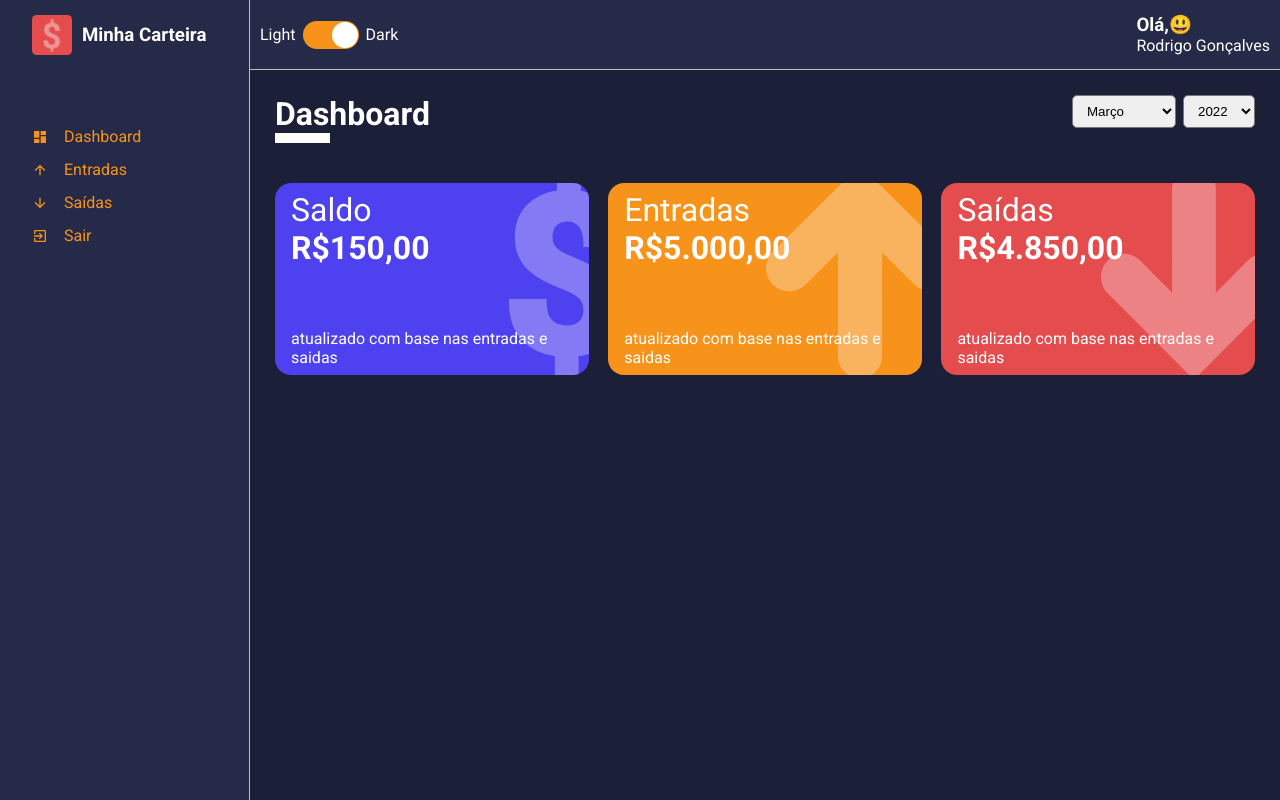
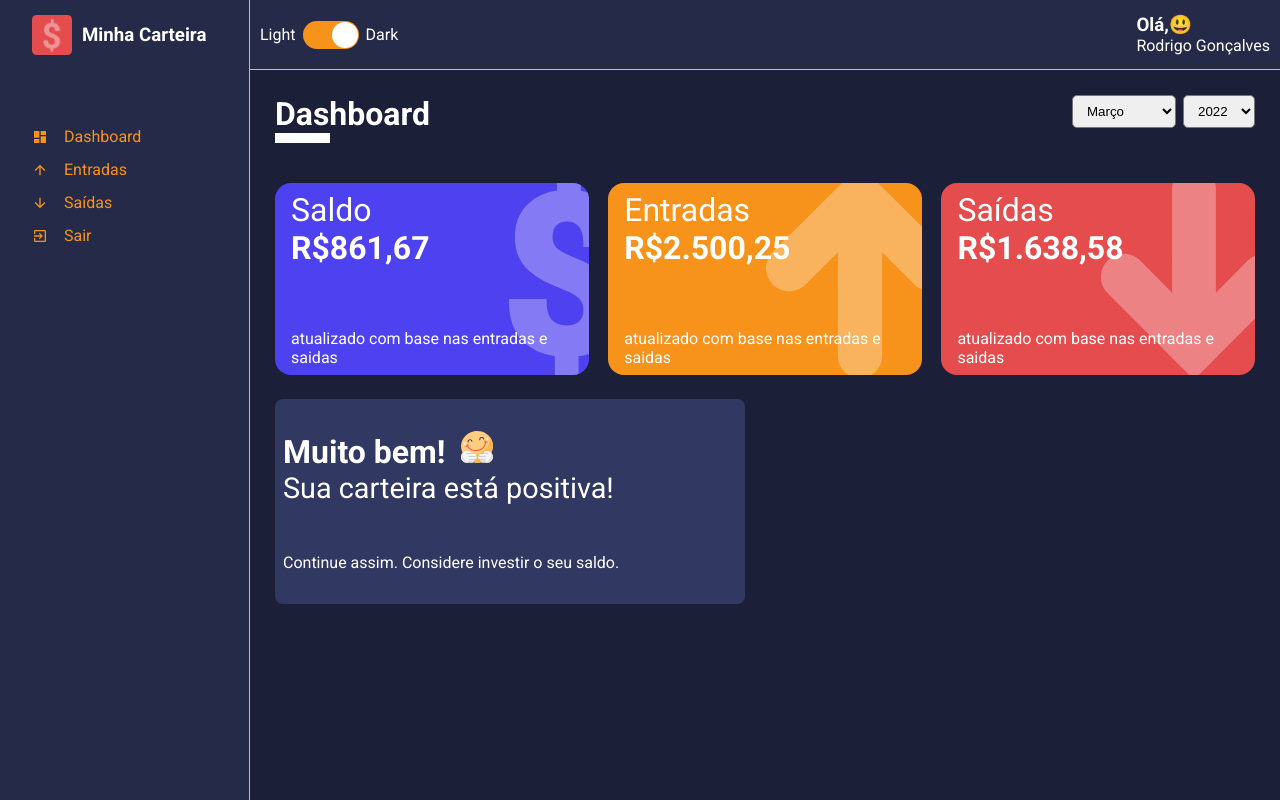
Before and after one commit to elius-w/dashboard-react, a React (Create React App) app: page /dashboard in a window 1280 px wide. Built offline with nearby package versions, Linux system fonts and the light colour scheme.

Commit message:
Informações dinâmicas nos cards

```diff
--- /dev/null
+++ b/src/components/MessageBox/index.tsx
@@ -0,0 +1,41 @@
+
+import React from 'react'
+import {Container} from './styles'
+
+interface IMessageBoxProps {
+  title: string
+  description: string
+  footerText: string
+  icon: string
+}
+
+
+
+export const MessageBox: React.FC <IMessageBoxProps> = ({
+  title,
+  description,
+  footerText,
+  icon
+
+}) => {
+  return (
+
+        <Container>
+          <header>
+            <h1>
+              {title}
+              <img src={icon} alt={title}/>
+              </h1>
+            <p>{description}</p>
+          </header>
+
+          <footer>
+            <span>{footerText}</span>
+          </footer>
+        </Container>
+
+
+  )
+}
+
+export default MessageBox
--- /dev/null
+++ b/src/components/MessageBox/styles.ts
@@ -0,0 +1,27 @@
+import styled from "styled-components";
+
+export const Container = styled.div`
+  width: 48%;
+
+  background-color: ${(props) => props.theme.colors.tertiary};
+  color: ${(props) => props.theme.colors.white};
+  border-radius: 0.5rem;
+
+  margin: 0.5rem 0;
+  padding: 2rem 0.5rem;
+
+  display: flex;
+  flex-direction: column;
+  justify-content: space-between;
+
+  > header img {
+    width: 2rem;
+    margin-left: 1rem;
+
+  }
+
+  > header p {
+    font-size: 1.8rem;
+    margin-bottom: 3rem;
+  }
+`;
--- a/src/components/WalletBox/index.tsx
+++ b/src/components/WalletBox/index.tsx
@@ -3,7 +3,7 @@ import { Container } from "./styles";
 import CountUp from 'react-countup';
 import dolarImg from "../../assets/dolar.svg";
 import arrowUpImg from "../../assets/arrow-up.svg";
-import arrowDownImg from "../../assets/arrow-down.svg";
+import arrowDownImg from '../../assets/arrow-down.svg';
 
 interface IWalletBoxProps {
   title: string;
--- a/src/pages/Dashboard/index.tsx
+++ b/src/pages/Dashboard/index.tsx
@@ -1,130 +1,217 @@
-import React,{useState, useMemo} from 'react'
-import ContentHeader from '../../components/ContentHeader'
-import SelectInput from '../../components/SelectInput'
-import { Container, Content} from './styles'
+import React, { useState, useMemo } from "react";
+import ContentHeader from "../../components/ContentHeader";
+import SelectInput from "../../components/SelectInput";
+import { Container, Content } from "./styles";
 
-import WalletBox from '../../components/WalletBox'
+import WalletBox from "../../components/WalletBox";
+import MessageBox from "../../components/MessageBox";
 
-import expenses from '../../repositories/expenses'
-import gains from '../../repositories/gains'
-import listOfMonths from '../../utils/months'
+import expenses from "../../repositories/expenses";
+import gains from "../../repositories/gains";
+import listOfMonths from "../../utils/months";
+
+import happyImg from '../../assets/happy.svg';
+import sadImg from '../../assets/sad.svg';
+import grinningImg from '../../assets/grinning.svg';
+import opsImg from '../../assets/ops.svg';
+
 
 export const Dashboard: React.FC = () => {
+  const [monthSelected, setMonthSelected] = useState<number>(
+    new Date().getMonth() + 1
+  );
+  const [yearSelected, setYearsSelected] = useState<number>(
+    new Date().getFullYear()
+  );
 
-  const [monthSelected, setMonthSelected] = useState<number>(new Date().getMonth() + 1)
-  const [yearSelected, setYearsSelected] = useState<number>(new Date().getFullYear() )
-
-  const options = [
-    {value: 'Hélio', label: 'Hélio'},
-    {value: 'Tainara', label: 'Tainara'},
-    {value: 'Pitter', label: 'Pitter'}
-  ]
-
-  const years = useMemo(() =>{
+  const years = useMemo(() => {
     let uniqueYears: number[] = [];
 
+    [...expenses, ...gains].forEach(
+      (item: { date: string | number | Date }) => {
+        const date = new Date(item.date);
+        const year = date.getFullYear();
 
-    ([...expenses, ...gains]).forEach((item: { date: string | number | Date })=> {
-          const date = new Date(item.date)
-          const year = date.getFullYear()
+        if (!uniqueYears.includes(year)) {
+          uniqueYears.push(year);
+        }
+      }
+    );
 
-          if(!uniqueYears.includes(year)){
-            uniqueYears.push(year)
+    return uniqueYears.map((year) => {
+      return {
+        value: year,
+        label: year,
+      };
+    });
+  }, []);
+
+  const totalExpenses = useMemo(() => {
+    let total: number = 0;
+
+    expenses.forEach(item => {
+        const date = new Date(item.date);
+        const year = date.getFullYear();
+        const month = date.getMonth() + 1;
+
+        if(month === monthSelected && year === yearSelected){
+            try{
+                total += Number(item.amount)
+            }catch{
+                throw new Error('Invalid amount! Amount must be number.')
+            }
+        }
+    });
+
+    return total;
+},[monthSelected, yearSelected]);
+
+const totalGains = useMemo(() => {
+  let total: number = 0;
+
+  gains.forEach(item => {
+      const date = new Date(item.date);
+      const year = date.getFullYear();
+      const month = date.getMonth() + 1;
+
+      if(month === monthSelected && year === yearSelected){
+          try{
+              total += Number(item.amount)
+          }catch{
+              throw new Error('Invalid amount! Amount must be number.')
+          }
+      }
+  });
+
+  return total;
+ },[monthSelected, yearSelected]);
+
+ const totalBalance = useMemo(() => {
+  return totalGains - totalExpenses;
+},[totalGains, totalExpenses]);
+
+const message = useMemo(() => {
+  if(totalBalance < 0){
+      return {
+          title: "Que triste!",
+          description: "Neste mês, você gastou mais do que deveria.",
+          footerText: "Verifique seus gastos e tente cortar algumas coisas desnecessárias.",
+          icon: sadImg
+      }
+  }
+  else if(totalGains === 0 && totalExpenses === 0){
+      return {
+          title: "Op's!",
+          description: "Neste mês, não há registros de entradas ou saídas.",
+          footerText: "Parece que você não fez nenhum registro no mês e ano selecionado.",
+          icon: opsImg
+      }
+  }
+  else if(totalBalance === 0){
+      return {
+          title: "Ufaa!",
+          description: "Neste mês, você gastou exatamente o que ganhou.",
+          footerText: "Tenha cuidado. No próximo tente poupar o seu dinheiro.",
+          icon: grinningImg
+      }
+  }
+  else{
+      return {
+          title: "Muito bem!",
+          description: "Sua carteira está positiva!",
+          footerText: "Continue assim. Considere investir o seu saldo.",
+          icon: happyImg
+      }
   }
 
-      })
+},[totalBalance, totalGains, totalExpenses]);
 
-      return uniqueYears.map( year => {
-        return{
-          value: year,
-          label: year,
-        }
-      })
-
-},[])
-
-const months = useMemo(() =>{
+  const months = useMemo(() => {
     return listOfMonths.map((month, index) => {
-    return{
+      return {
         value: index + 1,
         label: month,
-    }
-
-  })
-
-},[])
+      };
+    });
+  }, []);
 
   const handleMonthSelected = (month: string) => {
     try {
-      const parseMonth = Number (month)
-      setMonthSelected(parseMonth)
-    } catch (error) {
-      throw new Error ('invalid month value. Is accept 0 - 24.')
+      const parseMonth = Number(month);
+      setMonthSelected(parseMonth);
+    } catch  {
+      throw new Error("invalid month value. Is accept 0 - 24.");
     }
-  }
+  };
 
   const handleYearSelected = (year: string) => {
     try {
-      const parseYear = Number (year)
-      setYearsSelected(parseYear)
-    } catch (error) {
-      throw new Error ('invalid year value. Is accept integer numbers')
+      const parseYear = Number(year);
+      setYearsSelected(parseYear);
+    } catch  {
+      throw new Error("invalid year value. Is accept integer numbers");
     }
-  }
+  };
 
   return (
-
     <Container>
       <ContentHeader title="Dashboard" lineColor="white">
-      <SelectInput options={months} onChange={(e) => handleMonthSelected(e.target.value)} defaultValue={monthSelected}/>
-      <SelectInput options={years} onChange={(e) => handleYearSelected(e.target.value)} defaultValue={yearSelected}/>
-
+        <SelectInput
+          options={months}
+          onChange={(e) => handleMonthSelected(e.target.value)}
+          defaultValue={monthSelected}
+        />
+        <SelectInput
+          options={years}
+          onChange={(e) => handleYearSelected(e.target.value)}
+          defaultValue={yearSelected}
+        />
       </ContentHeader>
 
       <Content>
         <WalletBox
           title="Saldo"
           color="#4E41F0"
-        amount={150.00}
+          amount={totalBalance}
           footerlabel="atualizado com base nas entradas e saidas"
           icon="dolar"
-
         />
 
         <WalletBox
           title="Entradas"
           color="#F7931B"
-        amount={5000.00}
+          amount={totalGains}
           footerlabel="atualizado com base nas entradas e saidas"
           icon="arrowUp"
-
         />
 
         <WalletBox
           title="Saídas"
           color="#E44C4E"
-        amount={4850.00}
+          amount={totalExpenses}
           footerlabel="atualizado com base nas entradas e saidas"
           icon="arrowDown"
-
         />
-
+        <MessageBox
+          title={message.title}
+          description={message.description}
+          footerText={message.footerText}
+          icon={message.icon}
+        />
       </Content>
     </Container>
+  );
+};
 
+export default Dashboard;
+// function forEach(arg0: (item: any) => void): any {
+//   throw new Error('Function not implemented.')
+// }
 
-  )
-}
+// function setMonthSelected(parseMonth: number) {
+//   throw new Error('Function not implemented.')
+// }
 
-export default Dashboard
-function forEach(arg0: (item: any) => void): any {
-  throw new Error('Function not implemented.')
-}
-
-function setMonthSelected(parseMonth: number) {
-  throw new Error('Function not implemented.')
-}
-
-function setYearsSelected(parseYear: number) {
-  throw new Error('Function not implemented.')
-}
+// function setYearsSelected(parseYear: number) {
+//   throw new Error('Function not implemented.')
+// }
--- a/src/pages/Dashboard/styles.ts
+++ b/src/pages/Dashboard/styles.ts
@@ -4,4 +4,5 @@ export const Container = styled.div``
 export const Content = styled.div`
     display: flex;
     justify-content: space-between;
+    flex-wrap: wrap;
 `
--- a/src/pages/List/index.tsx
+++ b/src/pages/List/index.tsx
@@ -98,7 +98,7 @@ export const List: React.FC = () => {
     try {
       const parseMonth = Number (month)
       setMonthSelected(parseMonth)
-    } catch (error) {
+    } catch  {
       throw new Error ('invalid month value. Is accept 0 - 24.')
     }
   }
@@ -107,7 +107,7 @@ export const List: React.FC = () => {
     try {
       const parseYear = Number (year)
       setYearsSelected(parseYear)
-    } catch (error) {
+    } catch  {
       throw new Error ('invalid year value. Is accept integer numbers')
     }
   }
--- a/src/repositories/expenses.ts
+++ b/src/repositories/expenses.ts
@@ -1,3 +1,4 @@
+// eslint-disable-next-line import/no-anonymous-default-export
 export default [
   {"description":"Energia elétrica",      "amount":"150.55","type":"saída","frequency":"recorrente","date":"2015-01-10"},
   {"description":"Água",                  "amount":"75.55", "type":"saída","frequency":"recorrente","date":"2022-01-15"},
```
Also changed, not shown: 1 other file (tests, documents, lock files or other folders). Lines whose indentation alone changed are shown as unchanged.
